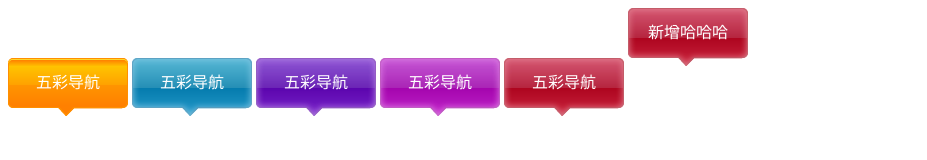
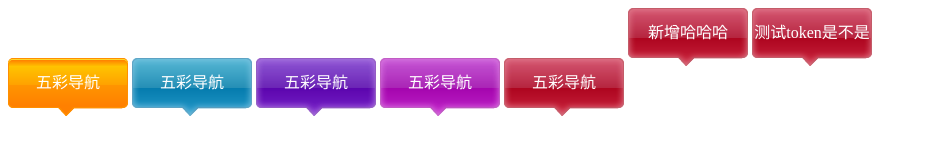
Before and after one commit to luchenzuishuai/project_01, a plain HTML site: page index.html in a window 1280 px wide. Shown: the whole page, without its empty margins (0-927 px from the left). Drawn offline with Linux system fonts and the light colour scheme.

Commit message:
测试token是否能直接当第一次登录的密码

```diff
--- a/index.html
+++ b/index.html
@@ -62,6 +62,7 @@
         <a href="#" class="bg4">五彩导航</a>
         <a href="#" class="bg5">五彩导航</a>
         <a href="#" class="bg5">新增哈哈哈git123</a>
+<a href="#" class="bg5">测试token是不是密码</a>
     </div>
 </body>
 
```
